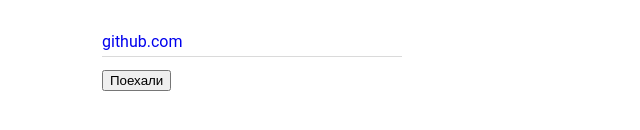
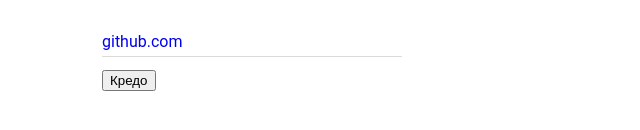
Before and after one commit to stas48/stas48.github.io, a plain HTML site: page index.html in a window 1280 px wide. Shown: the part 590-720 px from the top of the page, 18-658 px from the left. Drawn offline with Linux system fonts and the light colour scheme.

Commit message:
Update index.html

```diff
--- a/index.html
+++ b/index.html
@@ -28,7 +28,7 @@
 				<br>
 				<a href="https://github.com/stas48">github.com</a>
 			</div>
-				<button type="button">Поехали</button>
+				<button type="button">Кредо</button>
 				<script type="text/javascript" src="js.js"></script>
 
 </body>
```
